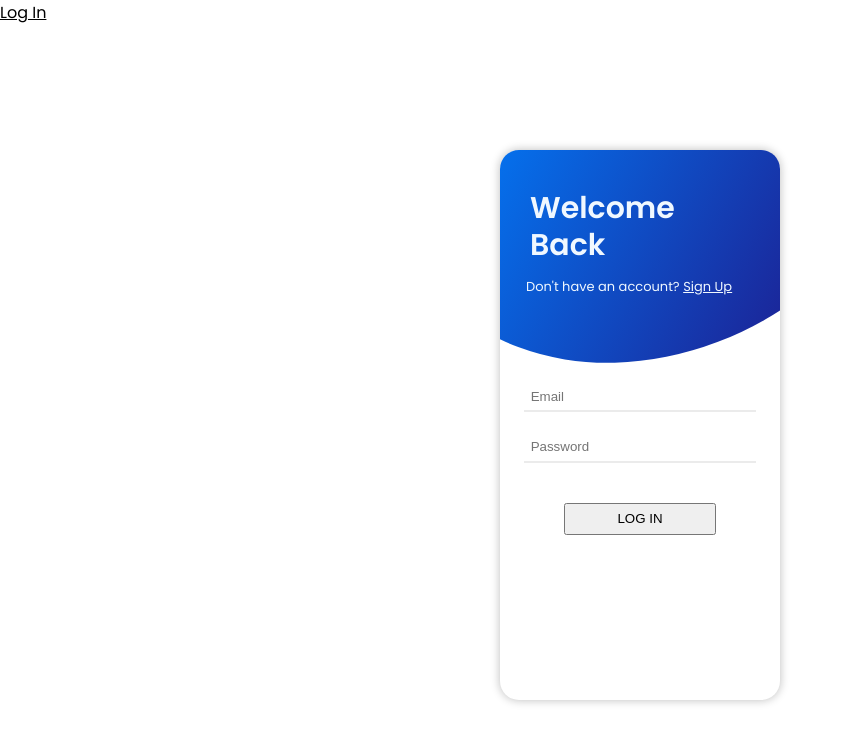
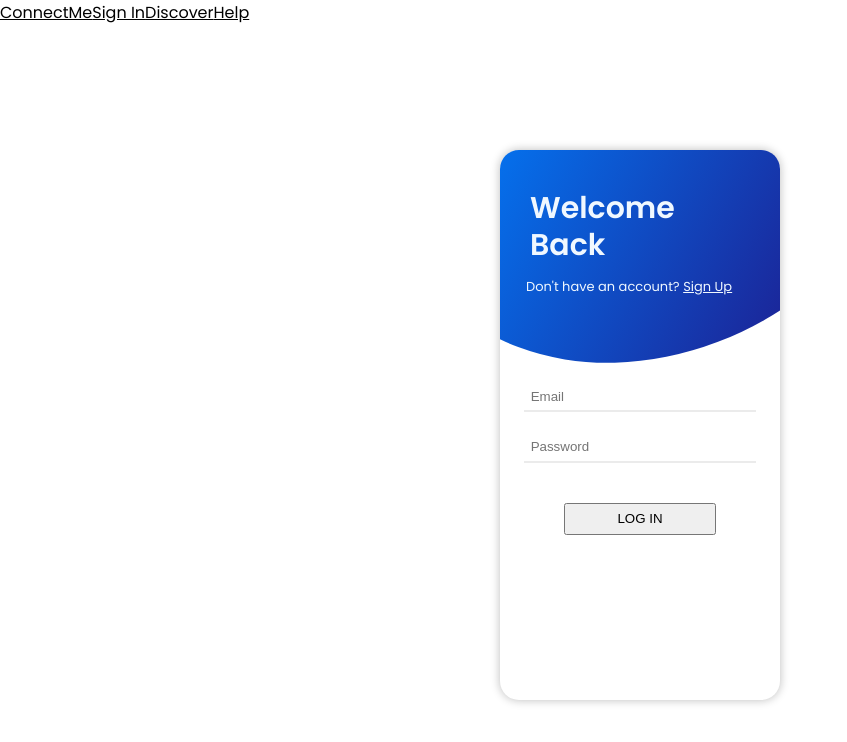
Before and after one commit to LennyRemache/ConnectMe, a React (Create React App) app in the folder frontend/: page /form in a window 1280 px wide. Shown: the top 742 px of the page, without its empty margins (0-847 px from the left). Built offline with nearby package versions, Linux system fonts and the light colour scheme.

Commit message:
Installed react-bootstrap and started to build navbar

```diff
--- a/frontend/package.json
+++ b/frontend/package.json
@@ -7,8 +7,10 @@
     "@testing-library/react": "^13.4.0",
     "@testing-library/user-event": "^13.5.0",
     "axios": "^1.4.0",
+    "bootstrap": "^5.3.1",
     "framer-motion": "^10.13.1",
     "react": "^18.2.0",
+    "react-bootstrap": "^2.8.0",
     "react-dom": "^18.2.0",
     "react-router-dom": "^6.14.2",
     "react-scripts": "5.0.1",
--- a/frontend/src/App.js
+++ b/frontend/src/App.js
@@ -2,12 +2,12 @@ import { Routes, Route, NavLink } from "react-router-dom";
 import "./App.css";
 //import { motion } from "framer-motion";
 import Form from "./components/AccountForms/Form";
-import Home from "./components/Home";
+import NavBar from "./components/NavBar";
 
 function App() {
   return (
     <div className="App">
-      <NavLink to="form">Log In</NavLink>
+      <NavBar />
       <Routes>
         <Route path="form/*" element={<Form />} />
       </Routes>
--- a/frontend/src/components/AccountForms/Form.jsx
+++ b/frontend/src/components/AccountForms/Form.jsx
@@ -64,7 +64,7 @@ function Form() {
                   &nbsp;
                 </div>
                 <Link
-                  exact
+                  exact="true"
                   to={registered ? "register" : "login"}
                   onClick={() => {
                     setIsExpanded(true);
--- /dev/null
+++ b/frontend/src/components/NavBar.jsx
@@ -0,0 +1,15 @@
+import React from "react";
+import { NavLink } from "react-router-dom";
+
+function NavBar() {
+  return (
+    <>
+      <NavLink>ConnectMe</NavLink>
+      <NavLink>Sign In</NavLink>
+      <NavLink>Discover</NavLink>
+      <NavLink>Help</NavLink>
+    </>
+  );
+}
+
+export default NavBar;
--- a/frontend/src/components/home.jsx
+++ /dev/null
@@ -1,7 +0,0 @@
-import React from "react";
-
-function Home() {
-  return <div>Home</div>;
-}
-
-export default Home;
```
Also changed, not shown: frontend/src/styles/home.css (deleted), 1 other file (tests, documents, lock files or other folders).
